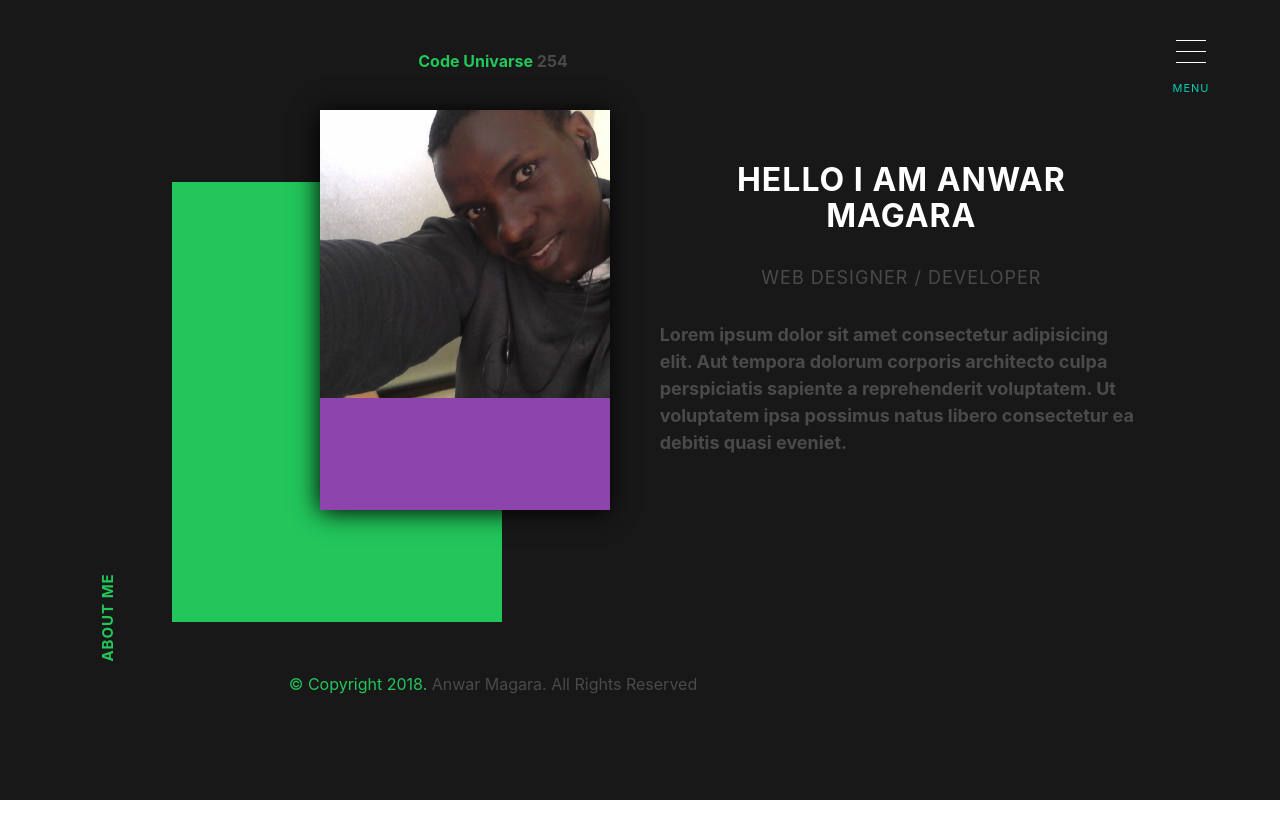
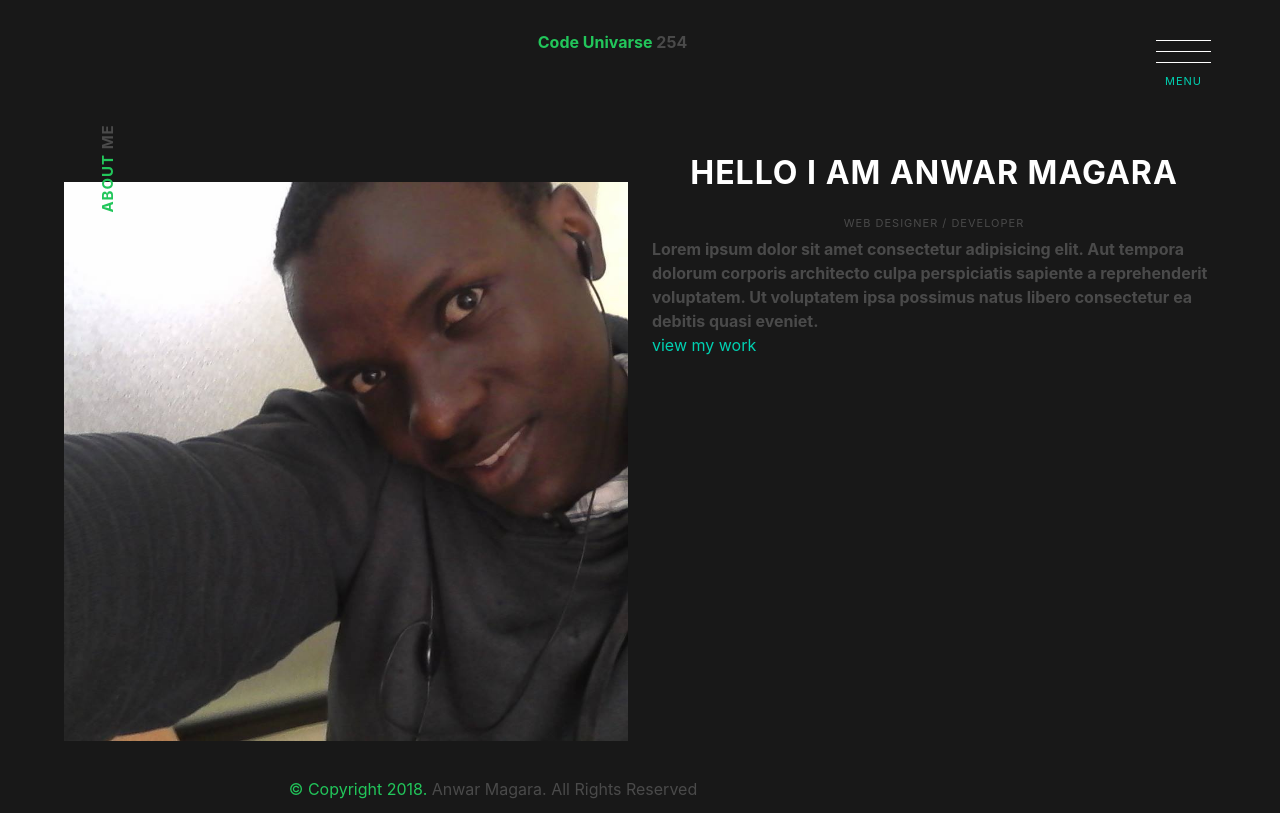
Before and after one commit to sadatt254/AnwarSadatt254, a React (Create React App) app: page /About in a window 1280 px wide. Shown: the top 813 px of the page. Built offline with nearby package versions, Linux system fonts and the light colour scheme.

Commit message:
Menu Drawer and Header styling Modification

```diff
--- a/src/components/pages/About.js
+++ b/src/components/pages/About.js
@@ -1,5 +1,8 @@
 import React, { Component } from 'react';
+
+import Button from '../partials/Button';
 import AvatarCard from '../partials/Avatars';
+import PageIdentity from '../partials/PageId';
 
 class About extends Component {
   render() {
@@ -7,6 +10,7 @@ class About extends Component {
       <div className="about-component app-content">
         <div className="columns">
           <div className="column">
+			<PageIdentity />
             <AvatarCard
               avatarImg={require("../../images/14446071_1175636312501729_2826977849243634336_n.jpg")}
               alternative="about avatar"/>
@@ -19,7 +23,7 @@ class About extends Component {
               </div>
             </div>
             <p className="am-bold">Lorem ipsum dolor sit amet consectetur adipisicing elit. Aut tempora dolorum corporis architecto culpa perspiciatis sapiente a reprehenderit voluptatem. Ut voluptatem ipsa possimus natus libero consectetur ea debitis quasi eveniet.</p>
-
+            <Button path="/portfolio" urlName="view my work"/>
           </div>
         </div>
       </div>
--- a/src/components/pages/Contacts.js
+++ b/src/components/pages/Contacts.js
@@ -1,4 +1,6 @@
 import React, { Component } from 'react';
+
+import PageIdentity from '../partials/PageId';
 
 class Contacts extends Component {
     render() {
--- a/src/components/pages/Work.js
+++ b/src/components/pages/Work.js
@@ -1,9 +1,12 @@
 import React, { Component } from 'react';
+
+import PageIdentity from '../partials/PageId';
 
 class Work extends Component {
     render() {
       return (
         <div className="work-component app-content">
+			<PageIdentity />
           <p>this is the Work page</p>
         </div>
       );
--- /dev/null
+++ b/src/components/partials/Button.js
@@ -0,0 +1,11 @@
+import React from 'react';
+
+const Button = (props) =>{
+	return(
+		<div className="Button">
+			<a className="btn" href={props.path}>{props.urlName}</a>
+		</div>
+	)
+}
+
+export default Button;
--- a/src/components/partials/Header.js
+++ b/src/components/partials/Header.js
@@ -4,16 +4,16 @@ import MenuToggle from './MenuToggle';
 const Header = () => {
     return(
         <header id="header">
-            <div className="columns">
-                <div className="column is-three-quarters">
-                    <div className="company-title">
+			<div className="menu-split">
+				<div className="split-left">
+					<div className="company-title">
                         <p className="am-center am-capitalize am-bold"><span className="main-color">code univarse</span> 254</p>
                     </div>
-                </div>
-                <div className="column">
-                    <MenuToggle menuTitle="menu"/>
-                </div>
-            </div>
+				</div>
+				<div className="split-right">
+					<MenuToggle menuTitle="menu"/>
+				</div>
+			</div>
         </header>
     );
 }
--- a/src/components/partials/Layout.js
+++ b/src/components/partials/Layout.js
@@ -3,7 +3,6 @@ import React from 'react';
 
 import Header from './Header';
 import Footer from './Footer';
-import PageIdentity from './PageId';
 import MenuDrawer from './MenuDrawer';
 
 export default class DefaultLayout extends React.Component{
@@ -12,8 +11,9 @@ export default class DefaultLayout extends React.Component{
             <div className="wrapper">
                 <MenuDrawer />
                 <Header />
-                    <PageIdentity />
+				<section>
                    {this.props.children}
+				</section>
                 <Footer />
             </div>
         )
--- a/src/components/partials/MenuDrawer.js
+++ b/src/components/partials/MenuDrawer.js
@@ -1,10 +1,22 @@
 import React from 'react';
 
-const MenuDrawer = () => {
-    return(
+class MenuDrawer extends React.Component{
+	constructor(props){
+		super(props);
+
+		this._cancelClick = this._cancelClick.bind(this);
+	}
+
+	_cancelClick(e){
+		const drawer = document.querySelector('.menu-drawer');
+        drawer.classList.remove('open');
+	}
+
+	render(){
+		return(
         <div className="menu-drawer">
             <div className="header">
-                <a className="cancel">
+                <a onClick={this._cancelClick} className="cancel">
                     <p className="am-bolder">x</p>
                 </a>
             </div>
@@ -12,17 +24,20 @@ const MenuDrawer = () => {
                 <ul>
                     <li>
                         <a href="/about">
-                            <p>About me</p>
+                            <p className="am-bolder am-capitalize">About me</p>
                             <p className="menu-info">Note that the development build is not optimized.</p>
                         </a>
-
+					</li>
+					<li>
                         <a href="/portfolio">
-                            <p>protfolio</p>
+                            <p className="am-bolder am-capitalize">protfolio</p>
                             <p className="menu-info">Note that the development build is not optimized.</p>
                         </a>
+					</li>
 
+					<li>
                         <a href="/contacts">
-                            <p>contact me</p>
+                            <p className="am-bolder am-capitalize">contact me</p>
                             <p className="menu-info">Note that the development build is not optimized.</p>
                         </a>
                     </li>
@@ -30,6 +45,7 @@ const MenuDrawer = () => {
             </nav>
         </div>
     )
+	}
 }
 
 export default MenuDrawer;
--- a/src/components/partials/MenuToggle.js
+++ b/src/components/partials/MenuToggle.js
@@ -12,14 +12,12 @@ export default class MenuToggle extends React.Component{
         e.preventDefault();
 
         const drawer = document.querySelector('.menu-drawer');
-        const cancel = document.querySelector('.cancel');
         drawer.classList.add('open');
-        cancel.classList.remove('open');
     }
 
     componentDidMount(){
         const toggleContainer = document.querySelector('.am-menu-toggle');
-        const menuItem = document.querySelectorAll('.am-menu-title');
+        const menuItem = document.querySelectorAll('.am-menu-item');
 
         toggleContainer.addEventListener('mouseover', () =>{
             // console.log({menuItem});
@@ -41,12 +39,12 @@ export default class MenuToggle extends React.Component{
             <div className="menu-toggle">
                 <a href="">
                     <div onClick = {this._hundleClick} className="am-menu-toggle">
-                        <div className="am-menu-title"></div>
-                        <div className="am-menu-title"></div>
-                        <div className="am-menu-title"></div>
-                    </div>
-                    <div className = "heading">
-                        <p className="am-center">{this.props.menuTitle}</p>
+                        <div className="am-menu-item"></div>
+                        <div className="am-menu-item"></div>
+                        <div className="am-menu-item"></div>
+						<div className = "heading">
+							<p className="am-center">{this.props.menuTitle}</p>
+						</div>
                     </div>
                 </a>
             </div>
--- a/src/components/partials/PageId.js
+++ b/src/components/partials/PageId.js
@@ -5,7 +5,8 @@ export default class pageIdentity extends React.Component{
         super(props);
 
         this.state ={
-            pageTitle: 'about me'
+            pageTitle: 'about',
+			subTitle: 'me'
         }
     }
 
@@ -15,23 +16,25 @@ export default class pageIdentity extends React.Component{
         if(window.location.pathname === '/portfolio'){
 
             title.innerHTML = 'Anwar magara - my work';
-            this.setState({pageTitle: 'my work'});
+            this.setState({
+				pageTitle: 'my',
+				subTitle: 'work'
+			});
 
         }else if(window.location.pathname === '/contacts'){
 
             title.innerHTML = 'Anwar magara - contacts';
-            this.setState({pageTitle: 'contact me'})
+            this.setState({
+				pageTitle: 'contact',
+				subTitle: 'me'
+			})
 
-        }else{
-
-            title.innerHTML = 'Anwar magara - About me';
-            this.setState({pageTitle: 'about me'})
         }
     }
     render(){
         return(
             <div className="heading page-id">
-                <h1 className="title am-bold main-color am-center">{this.state.pageTitle}</h1>
+                <h1 className="title am-bolder main-color am-center">{this.state.pageTitle} <span className="grey">{this.state.subTitle}</span></h1>
             </div>
         );
     }_
--- a/src/styles/app.css
+++ b/src/styles/app.css
@@ -1,148 +1,80 @@
+/*Style Variables*/
 :root{
-    --black: #000000;
-    --white: #ffffff;
-    --color: #22c65b;
-    --background-color: #181818;
-    --text-color: #4a4a4a;
-    --purple: #8e44ad;
-    --container: 90%;
-    --landing-avatar: url('../images/LandingPage.jpg');
-    --about-avatar: url('../images/14446071_1175636312501729_2826977849243634336_n.jpg');
-    --repeat: no-repeat;
+	--background-color: #181818;
+	--black: #000;
+	--white: #fff;
+	--text-color: #4a4a4a;
+	--color: #22c65b;
 }
 
-body .app .landing-page-component{
-    width: 100%;
-    height: 100vh;
-    position: absolute;
+/*Menu Drawer*/
+body div#root .main-content .menu-drawer{
+	width: 40%;
+	min-height: 100%;
+	background-color: var(--background-color);
+	box-shadow: -5px -5px 12px var(--black);
+	padding: 50px;
+	position: absolute;
+	right: -580px;
+	z-index: 999;
+	transition: right 0.5s ease-in;
 }
-body .app .landing-page-component .landing-avatar{
-    background-image: var(--landing-avatar);
-    background-repeat: var(--repeat);
-    background-attachment: fixed;
-    background-position: top center;
-    background-size: cover;
-    top: 0;
-    left: 0;
-    z-index: 1;
+body div#root .main-content .menu-drawer .header{
+	width: 100%;
+	padding: 10px;
 }
-body .menu-drawer{
-    width: 40%;
-    background: var(--background-color);
-    padding: 20px;
-    right: -580px;
-    position: absolute;
-    height: 100vh;
-    overflow: hidden;
-    z-index: 999;
-    box-shadow: -7px 3px 12px var(--black);
-    -webkit-transition: right ease-in 0.5s;
-    -moz-transition: right ease-in 0.5s;
-    -o-transition: right ease-in 0.5s;
-    transition: right ease-in 0.5s;
+body div#root .main-content .menu-drawer .header .cancel{
+	display: flex;
+	flex-direction: column;
+	justify-content: flex-start;
+	align-items: flex-end;
+
 }
-body .menu-drawer .header{
-    display: flex;
-    flex-direction: column;
-    justify-content: flex-end;
-    align-items: flex-end;
-    align-content: flex-end;
+body div#root .main-content .menu-drawer .header .cancel p{
+	color: var(--white);
+	font-size: 30px;
 }
-body .menu-drawer .header p{
-    font-size: 30px;
-    position: relative;
-    right: 70px;
-    color: #fff!important;
+body div#root .main-content .menu-drawer nav ul li{
+	position: relative;
+	padding: 30px 0;
 }
-body .app .landing-page-component .landing-avatar:before{
-    content: '';
-    position: relative;
-    top: 0;
-    background-color: var(--black);
+body div#root .main-content .menu-drawer nav ul li:hover{
+	border-right: 5px solid var(--color);
 }
-body .app .landing-page-component .landing-avatar .landing-content{
-    width: 50%;
-    position: relative;
-    display: flex;
-    flex-direction: column;
-    margin: 0 auto;
-    align-content: center;
-    justify-content: center;
-    align-items: center;
+body div#root .main-content .menu-drawer nav ul li a p:nth-child(1){
+	color: var(--white);
+	font-size: 30px;
 }
-body .app .landing-page-component .landing-avatar .landing-content .heading h1{
-    position: absolute;
+body div#root .main-content .menu-drawer nav ul li a p:nth-child(1):hover{
+	color: var(--color);
 }
-body .app .about-component{
-    width: 86%;
+body div#root .main-content .menu-drawer nav ul li a p{
+	color: var(--text-color);
 }
-header{
-    padding: 30px 0;
+
+/*Main Header*/
+header .menu-split{
+	display: flex;
 }
-header .company-title{
-    position: relative;
-    top: 27%;
+header .menu-split .split-left{
+	flex-grow: 1;
 }
-header .menu-toggle{
-    display: flex;
-    flex-direction: column;
-    justify-content: flex-end;
-    align-content: flex-end;
-    align-items: flex-end;
+header .menu-split .split-right .menu-toggle{
+	width: 100%;
 }
-header .menu-toggle .am-menu-toggle{
-    width: 50px;
-    height: 50px;
-    padding: 10px;
-    position: relative;
-    bottom: 10px;
+header .menu-split .split-right .menu-toggle .am-menu-toggle{
+	width: 55px;
+	height: 55px;
+	position: relative;
 }
-header .menu-toggle .am-menu-toggle .am-menu-title{
-    width: 100%;
-    height: 1px;
-    background: var(--white);
-    position: relative;
-    margin: 10px auto;
-    transition: width linear 0.5s;
+header .menu-split .split-right .menu-toggle .am-menu-toggle .am-menu-item{
+	width: 100%;
+	height: 1px;
+	background: #fff;
+	margin: 10px auto;
+	transition: all 0.5s ease-in;
 }
-header .menu-toggle a .am-menu-toggle .am-menu-title p{
-    color: var(--white)!important;
+header .menu-split .split-right .menu-toggle .am-menu-toggle:hover
+header .menu-split .split-right .menu-toggle .am-menu-toggle .am-menu-item{
+	background: var(--color);
 }
-body .about-component .avatar-card{
-    padding: 20px;
-    display: flex;
-    align-items: center;
-}
-body .about-component .avatar-card .left{
-    width: 330px;
-    height: 440px;
-    background-color: var(--color);
-    display: flex;
-    padding: 20px;
-}
-body .about-component .avatar-card .right {
-    width: 290px;
-    height: 400px;
-    background-color: var(--purple);
-    position: absolute;
-    left: 175px;
-    top: 110px;
-    box-shadow: -1px 2px 24px var(--black);
-    -webkit-transform: translateX(-50%);
-    -ms-transform: translateX(-50%);
-    transform: translateX(50%);
-}
-body .about-component .avatar-card .right img{
-    object-fit: cover;
-}
-body .about-component a{
-    width: 30%;
-    margin: 0 auto;
-    color:var(--text-color);
-    /* text-align: center; */
-    padding: 20px 0;
-}
-body .about-component p{
-    margin: 30px 0;
-    font-size: 18px;
-}
--- a/src/styles/master.css
+++ b/src/styles/master.css
@@ -2,6 +2,7 @@
     --color: #22c65b;
     --background-color: #181818;
     --container: 90%;
+	--text-color: #4a4a4a;
 }
 
 .app{
@@ -9,16 +10,14 @@
     background-color: var(--background-color);
     padding: 0;
 }
+.grey{
+	color: var(--text-color)!important;
+}
 .white{
     color: #ffffff;
 }
 .main-content{
     margin-bottom: 20px;
-}
-.link_btn{
-    padding: 20px;
-    border: 1px solid #4a4a4a;
-    border-radius: 30px;
 }
 .app-content, .page-id{
     display: inline-block;
@@ -29,6 +28,9 @@
 .page-id h1{
     font-size: 15px;
     transform: rotate(-90deg);
+}
+header{
+	padding: 30px 5px;
 }
 .am-container{
     width: var(--container);
```
